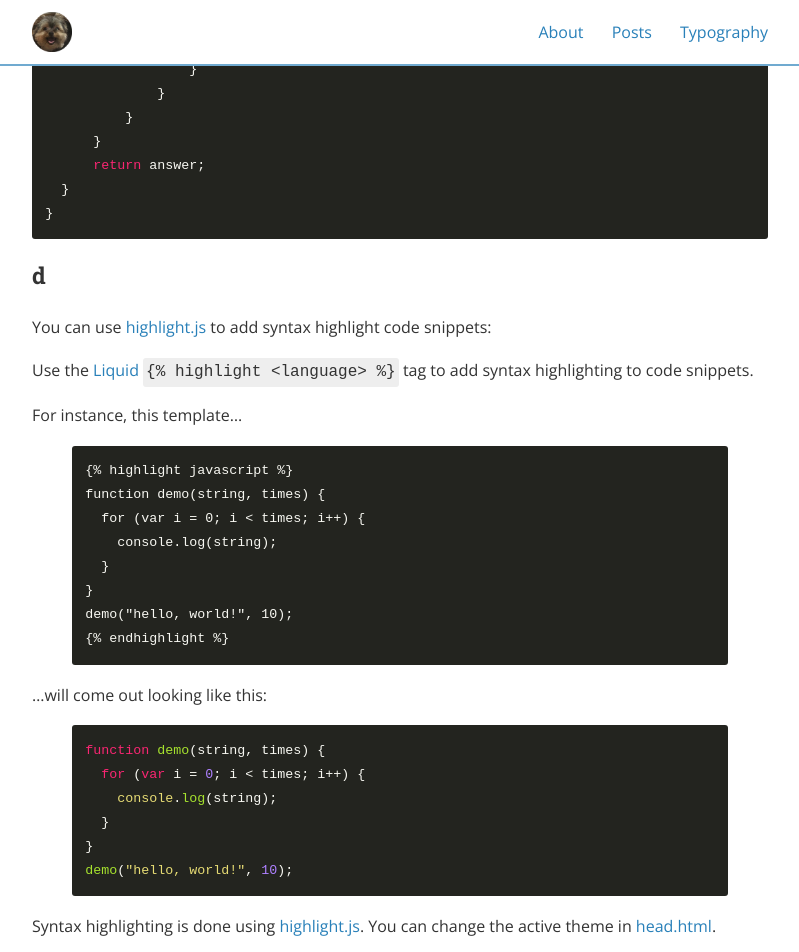
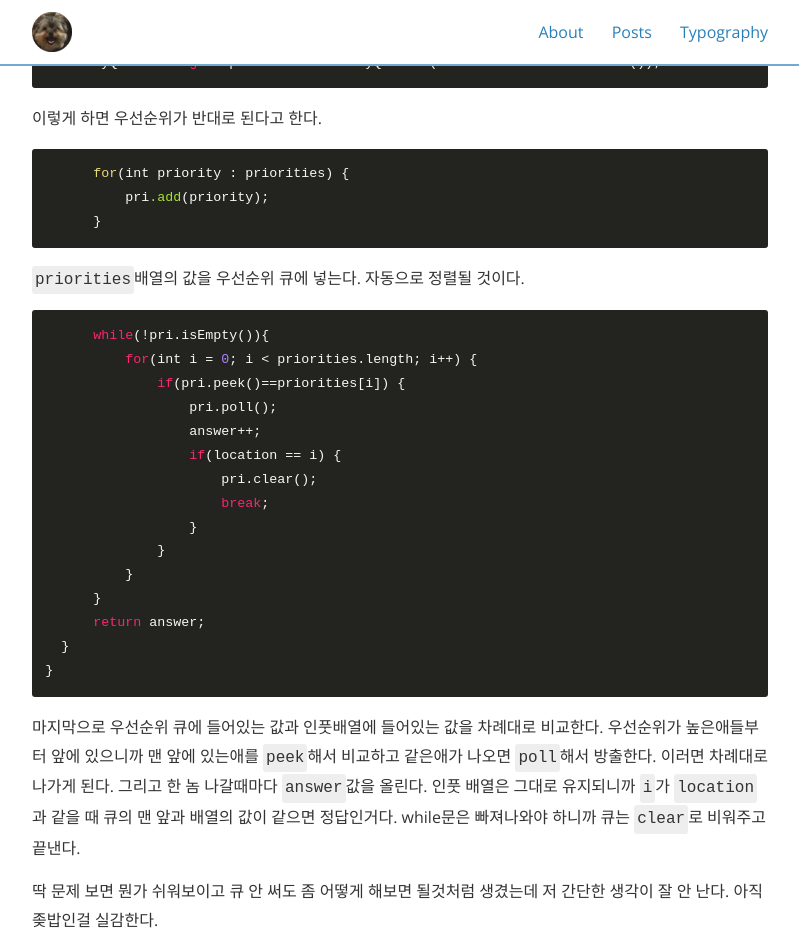
Before and after one commit to csehun321/csehun321.github.io, a Jekyll site: the page built from _posts/2015-04-20-welcome-to-jekyll.markdown, in a window 1280 px wide and 1400 px high, scrolled down 1848 px. Shown: the top 952 px of the window, without its empty margins (240-1039 px from the left). Built offline with Jekyll 4.4.1, drawn with Linux system fonts in a browser that asks for light colours; nearby versions of some CDN libraries; some of the changed text lies outside the part shown.

Commit message:
우선순위 큐 문제 풀이

````diff
--- a/_posts/2015-04-20-welcome-to-jekyll.markdown
+++ b/_posts/2015-04-20-welcome-to-jekyll.markdown
@@ -19,19 +19,19 @@ cover:  "/assets/instacode.png"
 - location은 0 이상 (현재 대기목록에 있는 작업 수 - 1) 이하의 값을 가지며 대기목록의 가장 앞에 있으면 0, 두 번째에 있으면 1로 표현합니다.
 
 ### ...
- 예를들어 각 문서의 `priorities`가 `[2, 1, 3, 2]`이고 `location`이 1이라면 `location`은 인덱스를 가리키므로 우선순위가 1인 2번째 문서가 몇 번째로 출력되는지 반환한다.
+ 예를들어서 각 문서의 `priorities`가 `[2, 1, 3, 2]`이고 `location`이 1이라면
+ `location`은 인덱스를 우선순위가 1인 2번째 문서가 몇 번째로 출력되는지 반환하는거다.
 
  첫 번째 문서는 우선순위가 2고 뒤에 우선 순위가 더 높은 문서가 있으니 맨 뒤로 옮겨진다...
 
  `[1, 3, 2, 2]`
 
- 그 다음도 마찬가지이다.
+ 그 다음도 마찬가지
 
  `[3, 2, 2, 1]`
 
- 모든 과정이 끝나면 이렇게 우선순위 순서대로 출력되게 된다.
- 원하는 문서가 네번째로 출력됐으니 4를 리턴한다.
-
+ 모든 과정이 끝나면 이렇게 우선순위 순서대로 출력되게 된다능...
+ 원하는 문서가 네번째로 출력됐으니 리턴되는 값은 4일 거임.
 
 ### 코드
 
@@ -39,15 +39,31 @@ cover:  "/assets/instacode.png"
     class Solution {
       public int solution(int[] priorities, int location) {
           PriorityQueue<Integer> pri = new PriorityQueue<>();
+
+PriorityQueue는 우선순위 큐다.
+큐는 먼저 들어온 놈이 먼저나가는게 국룰인데 우선순위 큐는 들어온 순서는 상관없고
+우선순위가 높은 요소가 먼저 나간다.
+
+우선순위는 숫자가 작을 수록 높은거다. 근데 이 문제는 높은애가 숫자가 더 크니까 반대로 나가야한다.
+
           int answer = 0;
 
           for (int i = 0; i < priorities.length; i++){
               priorities[i] = 10 - priorities[i];
           }
 
+우선순위가 1부터 9까지라고 하니 10에서 빼면 우선순위 큐 규칙에 따라서 차례대로 나가겠지
+근데 굳이 이렇게 안 해도 된다고 함.
+
+    PriorityQueue<Integer> pri = new PriorityQueue<>(Collections.reverseOrder());
+
+이렇게 하면 우선순위가 반대로 된다고 한다.
+
           for(int priority : priorities) {
-              pri.offer(priority);
+              pri.add(priority);
           }
+
+`priorities`배열의 값을 우선순위 큐에 넣는다. 자동으로 정렬될 것이다.
 
           while(!pri.isEmpty()){
               for(int i = 0; i < priorities.length; i++) {
@@ -65,84 +81,10 @@ cover:  "/assets/instacode.png"
       }
     }
 
+마지막으로 우선순위 큐에 들어있는 값과 인풋배열에 들어있는 값을 차례대로 비교한다.
+우선순위가 높은애들부터 앞에 있으니까 맨 앞에 있는애를 `peek`해서 비교하고 같은애가 나오면 `poll`해서 방출한다.
+이러면 차례대로 나가게 된다. 그리고 한 놈 나갈때마다 `answer`값을 올린다.
+인풋 배열은 그대로 유지되니까 `i`가 `location`과 같을 때 큐의 맨 앞과 배열의 값이 같으면 정답인거다.
+while문은 빠져나와야 하니까 큐는 `clear`로 비워주고 끝낸다.
 
-
-### d
-
-You can use [highlight.js][highlight] to add syntax highlight code snippets:
-
-Use the [Liquid][liquid] `{% raw %}{% highlight <language> %}{% endraw %}` tag to add syntax highlighting to code snippets.
-
-For instance, this template...
-{% highlight html %}
-{% raw %}{% highlight javascript %}
-function demo(string, times) {
-  for (var i = 0; i < times; i++) {
-    console.log(string);
-  }
-}
-demo("hello, world!", 10);
-{% endhighlight %}{% endraw %}
-{% endhighlight %}
-
-...will come out looking like this:
-
-{% highlight javascript %}
-function demo(string, times) {
-  for (var i = 0; i < times; i++) {
-    console.log(string);
-  }
-}
-demo("hello, world!", 10);
-{% endhighlight %}
-
-Syntax highlighting is done using [highlight.js][highlight]. You can change the active theme in [head.html](https://github.com/bencentra/centrarium/blob/2dcd73d09e104c3798202b0e14c1db9fa6e77bc7/_includes/head.html#L15).
-
-### Blockquotes
-
-> "Blockquotes will be indented, italicized, and given a subdued light gray font. These are good for side comments not directly related to your content, or long quotations from external sources." - Some Smart Guy
-
-### Images
-
-Lightbox has been enabled for images. To create the link that'll launch the lightbox, add <code>data-lightbox</code> and <code>data-title</code> attributes to an <code>&lt;a&gt;</code> tag around your <code>&lt;img&gt;</code> tag. The result is:
-
-<a href="//bencentra.com/assets/images/falcon9_large.jpg" data-lightbox="falcon9-large" data-title="Check out the Falcon 9 from SpaceX">
-  <img src="//bencentra.com/assets/images/falcon9_small.jpg" title="Check out the Falcon 9 from SpaceX">
-</a>
-
-For more information, check out the [Lightbox][lightbox] website.
-
-### Tooltips
-
-With Tippy.js, you can add tooltips to your text with a little bit of HTML and JavaScript. First, create the tooltip trigger: `<span class="tooltip" id="someId">trigger</span>`. Then in a `<script>` tag at the bottom of your page, add some code to initialize the tooltip when the document is ready: `window.tooltips.push(['#someId', { content: "Content" }])`
-
-See the [Tippy.js docs](https://atomiks.github.io/tippyjs/) for additional configuration that you can provide for your tooltips.
-
-You can also use a Liquid `include` to import tooltip text or HTML from an external file:
-
-```
-window.tooltips.push(['#someOtherId', { content: "{% raw %}{% include tooltips/example.html %}{% endraw %}" }])
-```
-
-To modify the styles for tooltip triggers, find the `.tooltip` class in `_layout.scss`.
-
-Here's an <span class="tooltip" id="someId">example tooltip</span>, and <span class="tooltip" id="someOtherId">here's another</span>.
-
-<br/>
-{% include page_divider.html %}
-
-Check out the [Jekyll docs][jekyll] for more info on how to get the most out of Jekyll. File all bugs/feature requests at [Jekyll’s GitHub repo][jekyll-gh]. If you have questions, you can ask them on [Jekyll’s dedicated Help repository][jekyll-help].
-
-[jekyll]:      http://jekyllrb.com
-[jekyll-gh]:   https://github.com/jekyll/jekyll
-[jekyll-help]: https://github.com/jekyll/jekyll-help
-[highlight]:   https://highlightjs.org/
-[lightbox]:    http://lokeshdhakar.com/projects/lightbox2/
-[jekyll-archive]: https://github.com/jekyll/jekyll-archives
-[liquid]: https://github.com/Shopify/liquid/wiki/Liquid-for-Designers
-
-<script>
-window.tooltips = window.tooltips || []
-window.tooltips.push(['#someId', { content: "This is the text of the tooltip!" }])
-window.tooltips.push(['#someOtherId', { content: "{% include tooltips/example.html %}", placement: "right" }])
-</script>
+딱 문제 보면 뭔가 쉬워보이고 큐 안 써도 좀 어떻게 해보면 될것처럼 생겼는데 저 간단한 생각이 잘 안 난다. 아직 좆밥인걸 실감한다.
````
